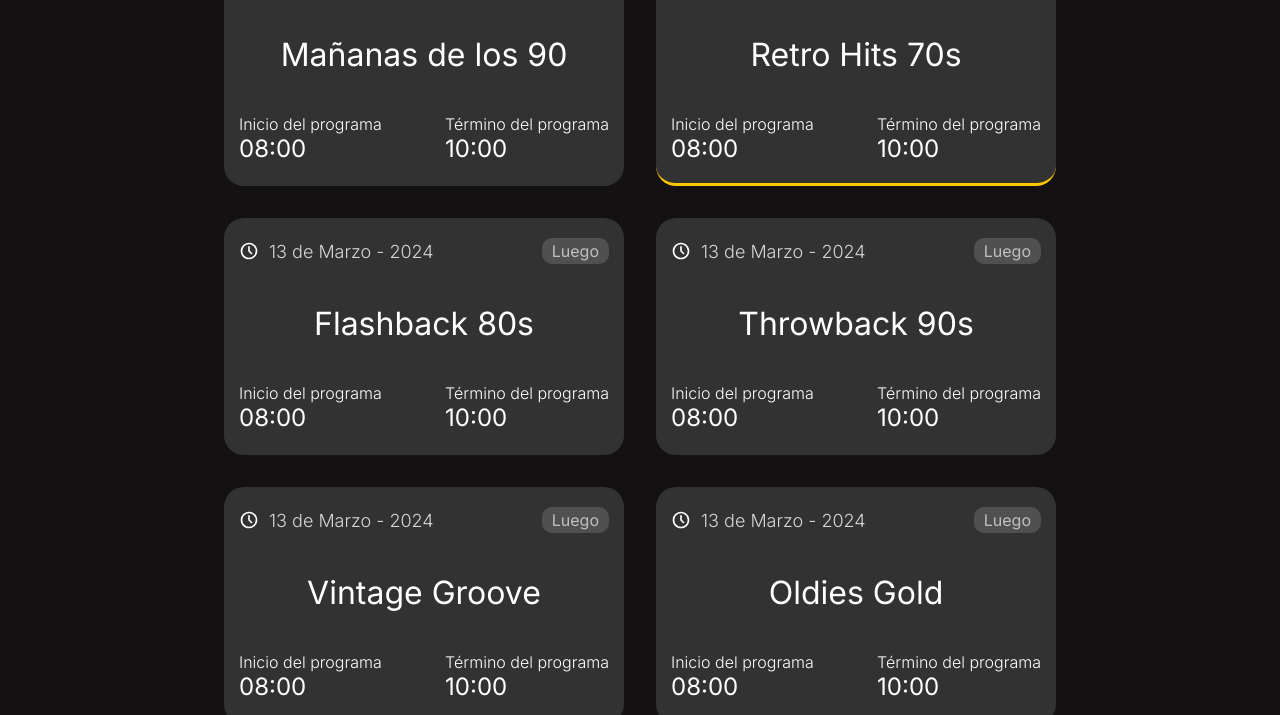
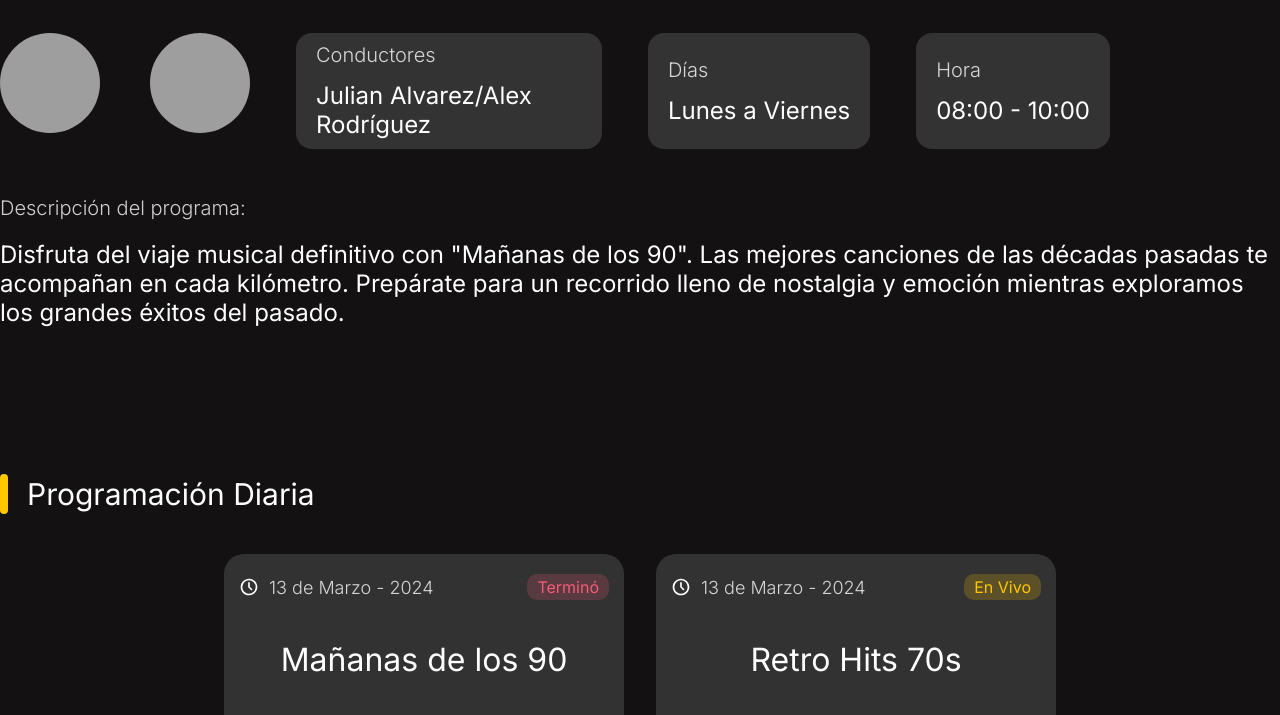
Before and after one commit to ANGELLH2000/RadioCity_Web, a plain HTML site: page pages/programacion.html in a window 1280 px wide. Shown: the part 406-1121 px from the top of the page. Drawn offline with Linux system fonts and the light colour scheme; grey boxes are pictures that could not be loaded.

Commit message:
Sección |PogramaActual| creada

```diff
--- a/css/styles.css
+++ b/css/styles.css
@@ -552,11 +552,69 @@ footer h3{
 .target-hora p{
     font-size: 1.5rem;
 }
-
-.ProgramaciónDiariaSection{
+.fondoContenedor{
     background-color: #131111;
     display: flex;
     justify-content: center;
+}
+.t24px{
+    font-size: 1.5rem;
+}
+.t20px{
+    font-size: 1.25rem;
+}
+.programaActual{
+    width: 90rem;
+    display: grid;
+    grid-template-areas:
+    "title title title title title"
+    "img  conductores dias hora ."
+    "descripcion descripcion descripcion descripcion descripcion "
+    ;
+    grid-template-columns: 15.625rem repeat(4,auto) ;
+    padding: 4.5rem 0;
+    row-gap: 2.9375rem;
+    column-gap: 2.875rem;
+}
+.NombrePresentadores,.DiasPrograma,.HoraPrograma{
+    display: flex;
+    flex-direction: column;
+    justify-content: center;
+    gap: .875rem;
+    background-color: #333333;
+    padding: .625rem 1.25rem;
+    border-radius: 1rem;
+}
+.programaActual div:nth-child(1){
+    grid-area: title;
+}
+.programaActual div:nth-child(2){
+    grid-area: img;
+    max-width: 15.625rem;
+    display: flex;
+    flex-direction: row;
+    gap: 3.125rem;
+}
+.programaActual div:nth-child(3){
+    grid-area: conductores;
+}
+.programaActual div:nth-child(4){
+    grid-area: dias;
+}
+.programaActual div:nth-child(5){
+    grid-area: hora;
+}
+.programaActual div:nth-child(6){
+    grid-area: descripcion;
+    display: grid;
+    row-gap: 20px;
+}
+
+.presentadoresPrograma img{
+    object-fit: cover;
+    width: 6.25rem;
+    height: 6.25rem;
+    border-radius: 50%;
 }
 .ProgramaciónDiariaSection .contenedor{
     width: 90rem;
@@ -578,10 +636,11 @@ footer h3{
     color: white;
     font-size: 1.875rem;
 }
-.bar_title{
+.TSection :first-child{
     width: .5rem;
     height: 2.5rem;
     background-color: #FFC700;
+    border-radius: .625rem;
 }
 .gridTargets{
     max-width: 90rem;
--- a/pages/programacion.html
+++ b/pages/programacion.html
@@ -26,10 +26,39 @@
     <div style="height:200px">
         hola
     </div>
-    <section class="ProgramaciónDiariaSection">
+    <section class="fondoContenedor">
+        <div class="programaActual">
+            <div class="TSection">
+                <div></div>
+                <p>Mañanas de los 90</p>
+            </div>
+            <div class="presentadoresPrograma">
+                <img src="https://images.unsplash.com/photo-1633332755192-727a05c4013d?q=80&w=2080&auto=format&fit=crop&ixlib=rb-4.0.3&ixid=M3wxMjA3fDB8MHxwaG90by1wYWdlfHx8fGVufDB8fHx8fA%3D%3D" alt="presentador">
+                <img src="https://plus.unsplash.com/premium_photo-1671656349218-5218444643d8?q=80&w=1974&auto=format&fit=crop&ixlib=rb-4.0.3&ixid=M3wxMjA3fDB8MHxwaG90by1wYWdlfHx8fGVufDB8fHx8fA%3D%3D" alt="presentador">
+            </div>
+            <div class="NombrePresentadores">
+                <p class="color80 t20px">Conductores</p>
+                <p class="t24px">Julian Alvarez<span>/</span>Alex Rodríguez</p>
+            </div>
+            <div class="DiasPrograma">
+                <p class="color80 t20px">Días</p>
+                <p class="t24px">Lunes a Viernes</p>
+            </div>
+            <div class="HoraPrograma">
+                <p class="color80 t20px">Hora</p>
+                <p class="t24px">08:00 - 10:00</p>
+            </div>
+            <div class="DescripcionPrograma">
+                <p class="color80 t20px">Descripción del programa:</p>
+                <p class="t24px">Disfruta del viaje musical definitivo con "Mañanas de los 90". Las mejores canciones de las décadas pasadas te acompañan en cada kilómetro. Prepárate para un recorrido lleno de nostalgia y emoción mientras exploramos los grandes éxitos del pasado.</p>
+            </div>
+        </div>
+    </section>
+
+    <section class="ProgramaciónDiariaSection fondoContenedor">
         <div class="contenedor">
             <div class="TSection">
-                <div class="bar_title"></div>
+                <div></div>
                 <p>Programación Diaria</p>
             </div>
             <div class="gridTargets">
@@ -196,7 +225,7 @@
             </div>
         </div>
     </section>
-<!--
+
     <footer>
         <img class="imgFooter" src="../assets/logo/Logo2.svg" alt="">
         <div class="footerContacto">
@@ -234,6 +263,6 @@
             </div>
         </div>
     </footer>
--->
+
 </body>
 </html>
```
